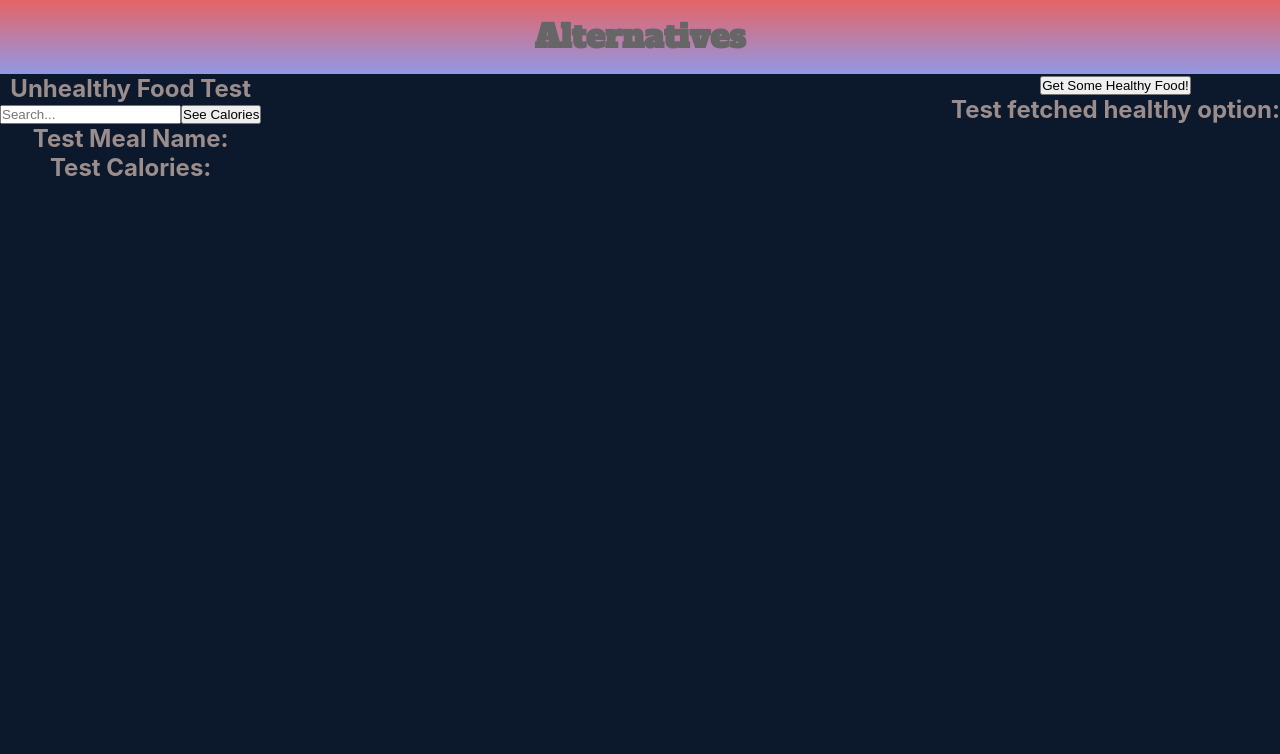
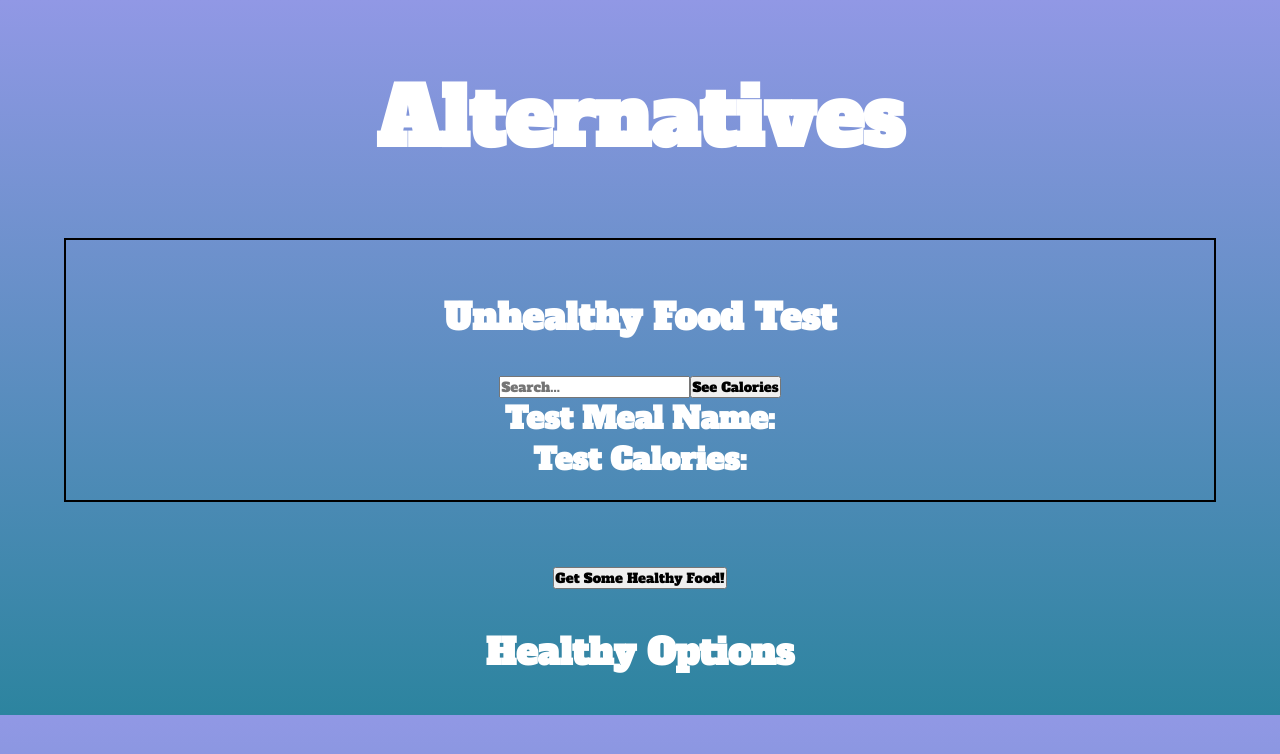
Before and after one commit to Kazuki123-k/SoloMVP, a React (Create React App) app in the folder client/: page /home in a window 1280 px wide. Shown: the top 754 px of the page. Built offline with nearby package versions, Linux system fonts and the light colour scheme.

Commit message:
feat: add css styling

```diff
--- a/client/src/App.css
+++ b/client/src/App.css
@@ -1,10 +1,13 @@
+@import url("https://fonts.googleapis.com/css2?family=Alfa+Slab+One&display=swap");
+
 * {
   margin: 0;
   padding: 0;
+  font-family: "Alfa Slab One", cursive;
 }
 body {
-  background-color: #0c192c;
-  color: rgb(156, 141, 141);
+  color: white;
+  background: linear-gradient(#9198e5, #2c849f);
 }
 .App {
   text-align: center;
--- a/client/src/components/Header.css
+++ b/client/src/components/Header.css
@@ -1,6 +1,14 @@
 @import url("https://fonts.googleapis.com/css2?family=Alfa+Slab+One&display=swap");
 header {
-  background: linear-gradient(#e66465, #9198e5);
-  padding: 15px;
+  padding: 5%;
+  font-size: 40px;
   font-family: "Alfa Slab One", cursive;
 }
+.glow {
+  font-size: 80px;
+  color: #fff;
+  text-align: center;
+  -webkit-animation: glow 1s ease-in-out infinite alternate;
+  -moz-animation: glow 1s ease-in-out infinite alternate;
+  animation: glow 1s ease-in-out infinite alternate;
+}
--- a/client/src/components/Header.js
+++ b/client/src/components/Header.js
@@ -5,7 +5,7 @@ const Header = () => {
   return (
     <header>
       <div className="Title">
-        <h1>Alternatives</h1>
+        <h1 className="glow">Alternatives</h1>
       </div>
     </header>
   );
--- a/client/src/components/Healthy.css
+++ b/client/src/components/Healthy.css
@@ -1,5 +1,6 @@
 .healthy-container {
-  float: right;
+  display: grid;
+  grid-template-columns: repeat(3, auto);
 }
 h1 {
   color: #666;
@@ -8,12 +9,15 @@ h1 {
 .fruit {
   color: white;
   background-color: rgb(250, 148, 15);
-  margin: 3px;
+  margin: 5px;
   border-radius: 10px;
+  text-align: center;
+}
+h3 {
+  font-size: 30px;
 }
 
 .fruit:hover {
-  background-color: antiquewhite;
   opacity: 0.6;
 }
 
--- a/client/src/components/Healthy.js
+++ b/client/src/components/Healthy.js
@@ -10,14 +10,17 @@ const Healthy = () => {
     await axios.post(`/chosenFruit`, () => {});
   };
 
-  const fruitInfo = healthyOption.map((fruit) => {
+  const fruitInfo = healthyOption.map((fruit, index) => {
     return (
       <div
         className="fruit"
         ref={clickedFruit}
         onClick={(e) => console.log(fruit.name + " was clicked")}
+        key={index}
       >
-        {fruit.name} : {fruit.nutritions.calories}kcal
+        <h3>
+          {fruit.name} : {fruit.nutritions.calories}kcal
+        </h3>
       </div>
     );
   });
@@ -31,11 +34,12 @@ const Healthy = () => {
   for (let i = 0; i < 10; i++) {}
 
   return (
-    <div className="healthy-container">
+    <div>
       <button className="health-button" onClick={getFruit}>
         Get Some Healthy Food!
       </button>
-      <h2>Test fetched healthy option:{fruitInfo}</h2>
+      <h2>Healthy Options</h2>
+      <div className="healthy-container">{fruitInfo}</div>
     </div>
   );
 };
--- a/client/src/components/Unhealthy.css
+++ b/client/src/components/Unhealthy.css
@@ -1,3 +1,13 @@
 .unhealthy-meal {
-  float: left;
+  margin: 0 5% 5% 5%;
+  border: 2px solid black;
+  padding: 20px;
+  text-align: center;
 }
+
+h2 {
+  color: white;
+  font-weight: bold;
+  padding: 3%;
+  font-size: 36px;
+}
--- a/client/src/components/Unhealthy.js
+++ b/client/src/components/Unhealthy.js
@@ -26,8 +26,8 @@ const Unhealthy = () => {
         onChange={(e) => setParamFood(e.target.value)}
       />
       <button onClick={fetchUnhealthyFood}>See Calories</button>
-      <h2>Test Meal Name:{unhealthyOption["meal_name"]}</h2>
-      <h2>Test Calories:{unhealthyOption["calorie"]}</h2>
+      <h3>Test Meal Name:{unhealthyOption["meal_name"]}</h3>
+      <h3>Test Calories:{unhealthyOption["calorie"]}</h3>
     </div>
   );
 };
```
Also changed, not shown: 1 other file (tests, documents, lock files or other folders).
